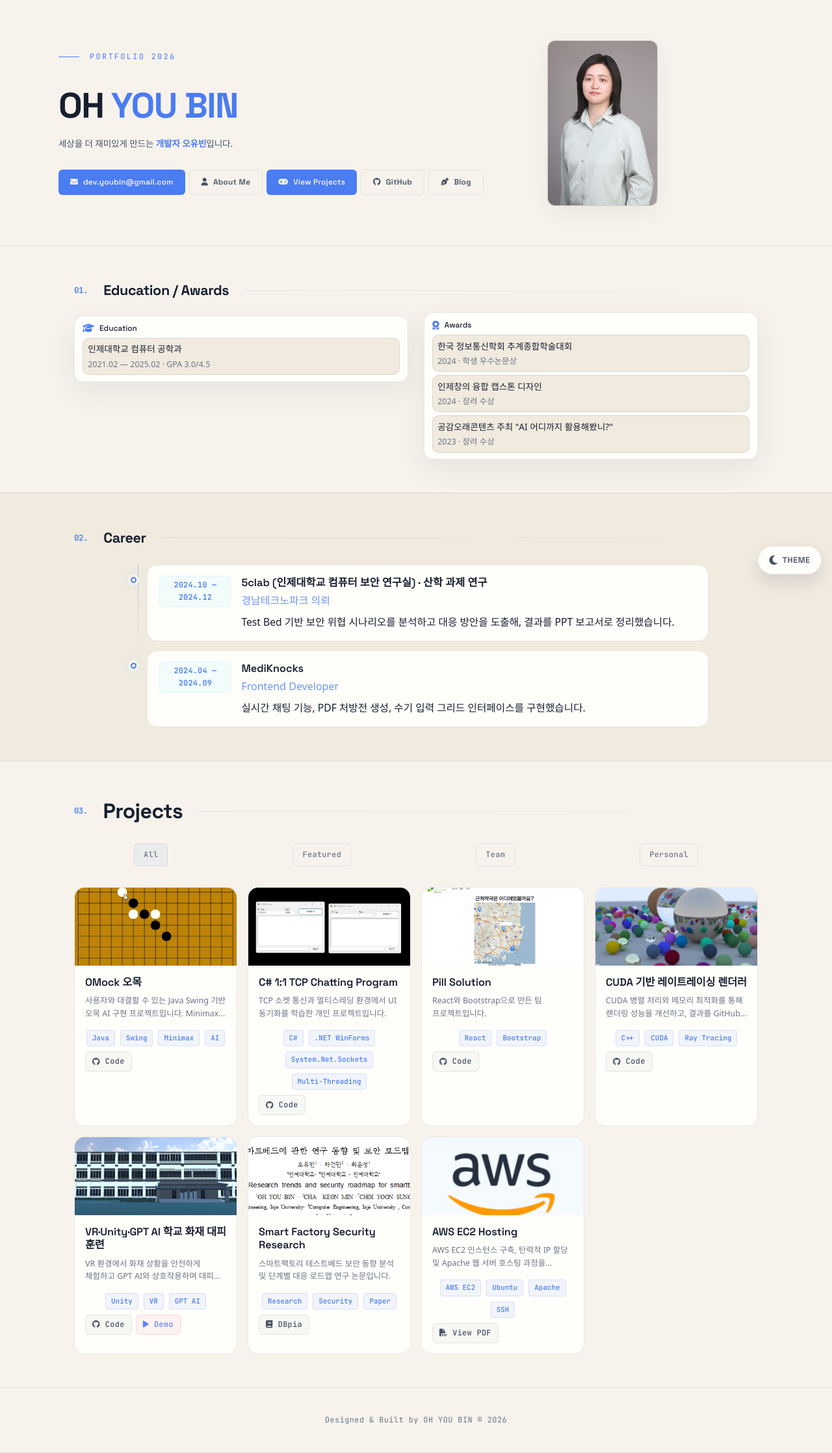
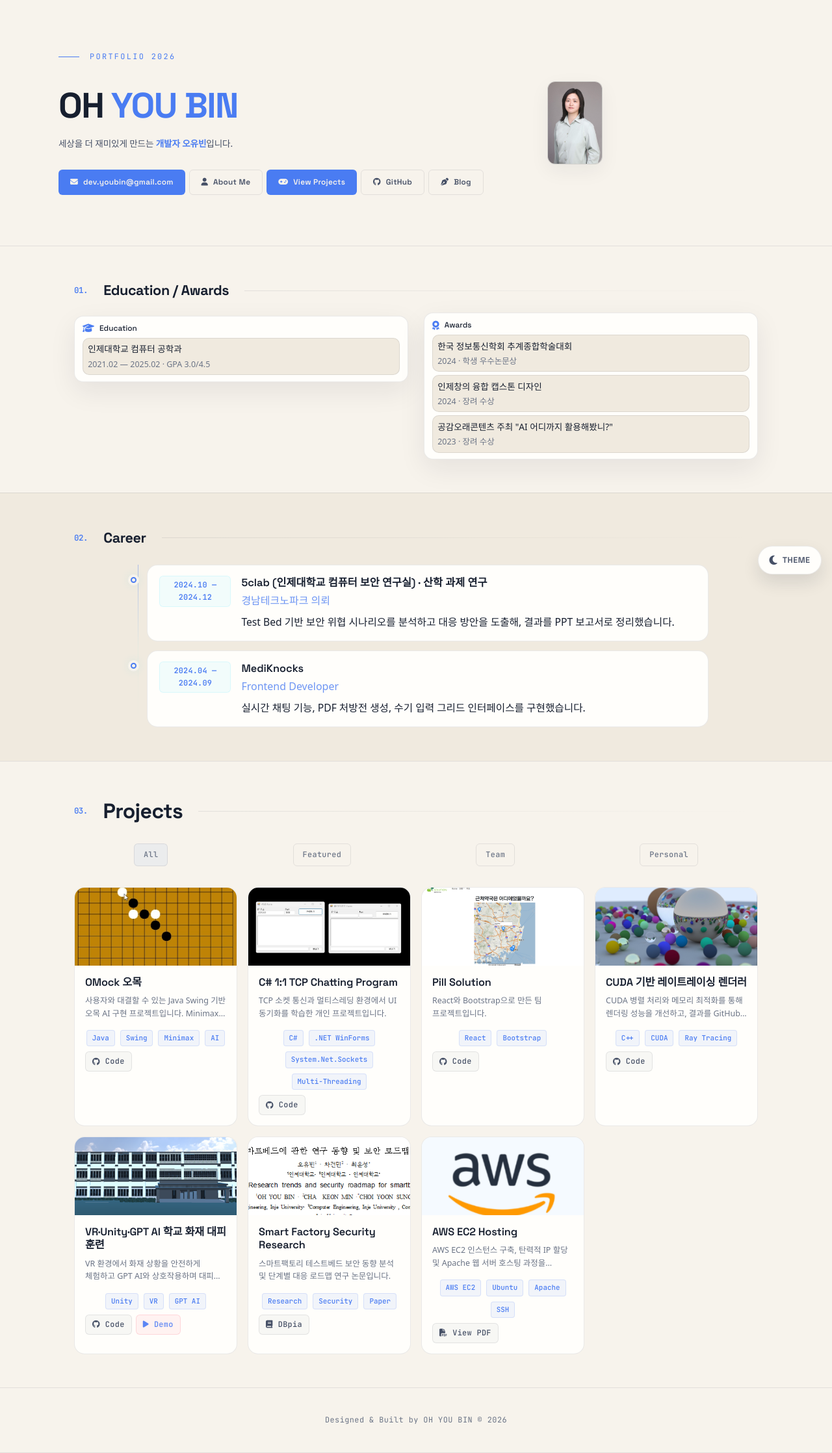
Before and after one commit to eye2ffect/eye2ffect.github.io, a Jekyll site: the page built from index.html, in a window 1280 px wide. Shown: the whole page at 65% size. Built offline with Jekyll 4.4.1, drawn with Linux system fonts in a browser that asks for light colours; some web fonts are replaced.

Commit message:
Halve hero profile image dimensions

```diff
--- a/assets/css/main.css
+++ b/assets/css/main.css
@@ -381,7 +381,7 @@ html {
   overflow: hidden;
   transition: border-color 0.18s var(--ease-smooth), box-shadow 0.18s var(--ease-smooth), background-color 0.18s var(--ease-smooth), filter 0.18s var(--ease-smooth);
   width: 100%;
-  max-width: 170px;
+  max-width: 85px;
   aspect-ratio: 2 / 3;
   height: auto;
 }
@@ -402,7 +402,7 @@ html {
 @media (max-width: 900px) {
   .hero-inner { grid-template-columns: 1fr; }
   .hero-right { order: -1; margin-bottom: var(--space-4); display: flex; justify-content: center; }
-  .hero-profile-wrap { max-width: 140px; aspect-ratio: 2 / 3; height: auto; }
+  .hero-profile-wrap { max-width: 70px; aspect-ratio: 2 / 3; height: auto; }
   .hero-profile { object-position: center 3%; }
 }
 
```
